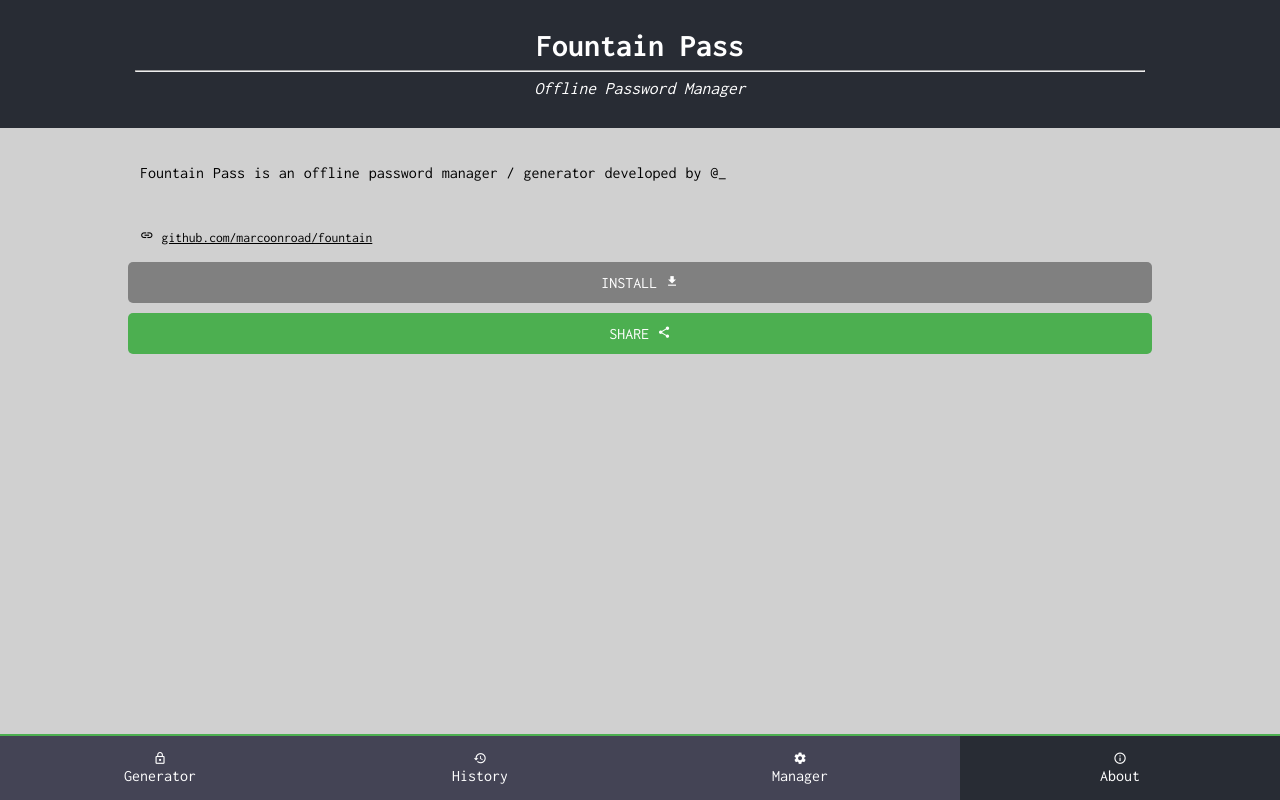
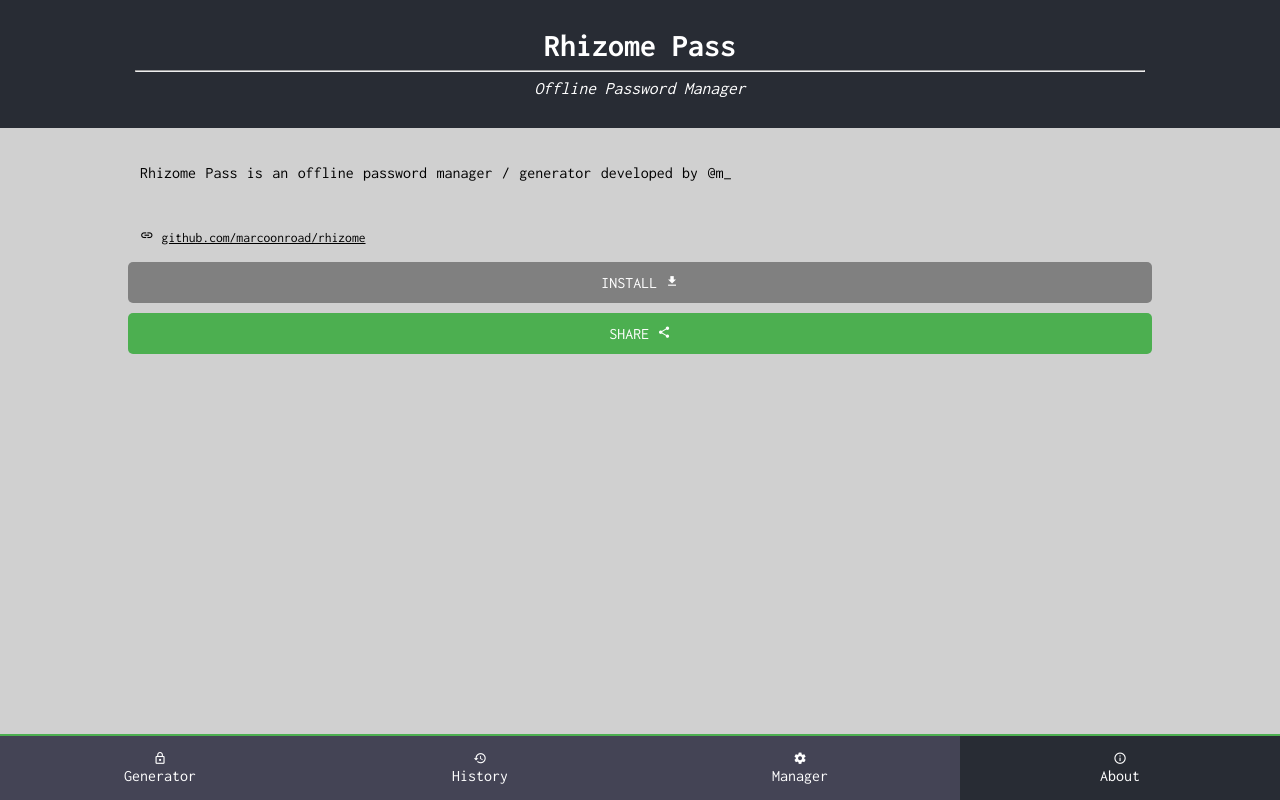
Before and after one commit to marcoonroad/rhizome-pass, a React (Create React App) app: page /about in a window 1280 px wide. Built offline with nearby package versions, Linux system fonts and the light colour scheme.

Commit message:
refactor: :recycle: chainging app name for a better one
Signed-off-by: Marco Aurélio da Silva <marcoonroad@gmail.com>

```diff
--- a/public/index.html
+++ b/public/index.html
@@ -22,10 +22,10 @@
     -->
     <meta name="apple-mobile-web-app-capable" content="yes" />
     <meta name="apple-mobile-web-app-status-bar-style" content="black" />
-    <meta name="apple-mobile-web-app-title" content="Fountain" />
+    <meta name="apple-mobile-web-app-title" content="Rhizome" />
     <link rel="apple-touch-icon" href="%PUBLIC_URL%/favicon.ico" />
     <meta name="description" content="Offline Password Manager" />
-    <title>Fountain Pass - Offline Password Manager</title>
+    <title>Rhizome Pass - Offline Password Manager</title>
 
     <!--
     <link href="%PUBLIC_URL%/styles/reset.css" rel="stylesheet" />
--- a/src/components/Content/index.tsx
+++ b/src/components/Content/index.tsx
@@ -250,7 +250,7 @@ const Content: React.FC = () => {
   return (
     <div id={'content'}>
       <Router>
-        <Header title={'Fountain Pass'} subtitle={'Offline Password Manager'} />
+        <Header title={'Rhizome Pass'} subtitle={'Offline Password Manager'} />
 
         <InnerDiv>
           <HeaderNav
--- a/src/pages/About/index.tsx
+++ b/src/pages/About/index.tsx
@@ -25,13 +25,13 @@ const Button = styled(DefaultButton)`
 
 const SHARE_TITLE = 'Give a try for this password manager!';
 const SHARE_TEXT =
-  'Fountain Pass is a Secure Offline Password Generator/Manager.';
-const SHARE_URL = 'https://fountain-pass.surge.sh';
+  'Rhizome Pass is a Secure Offline Password Generator/Manager.';
+const SHARE_URL = 'https://rhizome-pass.surge.sh';
 
 // TODO: abstract the whole animation as a separated component
 
 const lines = [
-  'Fountain Pass is an offline password manager / generator',
+  'Rhizome Pass is an offline password manager / generator',
   'developed by @marcoonroad (Marco Aurélio da Silva). This',
   'password generator uses cryptographic primitives such as',
   "HMAC, hashes, KDF and PRNG. We don't store anything except",
@@ -118,10 +118,10 @@ const AboutPage: React.FC = () => {
         <span>
           <i className="material-icons">link</i>{' '}
           <a
-            href="https://github.com/marcoonroad/fountain"
+            href="https://github.com/marcoonroad/rhizome"
             className="text-link"
-            title="Fountain Pass repository">
-            github.com/marcoonroad/fountain
+            title="Rhizome Pass repository">
+            github.com/marcoonroad/rhizome
           </a>
         </span>
         <br />
--- a/src/utils/storage.ts
+++ b/src/utils/storage.ts
@@ -1,28 +1,28 @@
 navigator.storage.persisted().then(async persisted => {
   if (!persisted) {
-    await navigator.storage.persist()
+    await navigator.storage.persist();
   }
-})
+});
 
-const PREFIX = 'fountain-pass-'
-const storage = localStorage
+const PREFIX = 'rhizome-pass-';
+const storage = localStorage;
 
-const set = (key : string, value : any) => {
+const set = (key: string, value: any) => {
   if (value === null || value === undefined) {
-    storage.removeItem(PREFIX + key)
+    storage.removeItem(PREFIX + key);
   } else {
-    storage.setItem(PREFIX + key, JSON.stringify(value))
+    storage.setItem(PREFIX + key, JSON.stringify(value));
   }
-}
+};
 
-const get = (key : string) => {
-  const result = storage.getItem(PREFIX + key)
+const get = (key: string) => {
+  const result = storage.getItem(PREFIX + key);
 
   if (typeof result === 'string') {
-    return JSON.parse(result)
+    return JSON.parse(result);
   }
 
-  return null
-}
+  return null;
+};
 
-export default { get, set }
+export default {get, set};
```
Also changed, not shown: package.json (+5 -5 lines), public/manifest.json.
